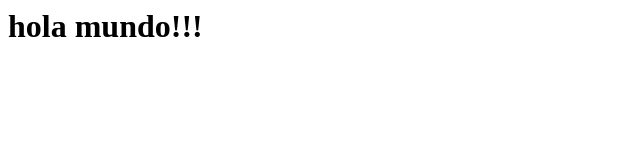
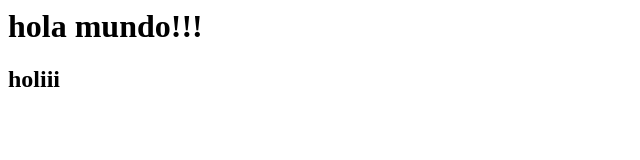
Before and after one commit to santoyopsky/pruebas-web, a plain HTML site: page index.html in a window 1280 px wide. Shown: the full height of the page, 0-640 px from the left. Drawn offline with Linux system fonts and the light colour scheme.

Commit message:
se hizo una modificacion

```diff
--- a/index.html
+++ b/index.html
@@ -7,5 +7,6 @@
 </head>
 <body>
     <h1>hola mundo!!!</h1>
+    <h2>holiii</h2>
 </body>
 </html>
```
